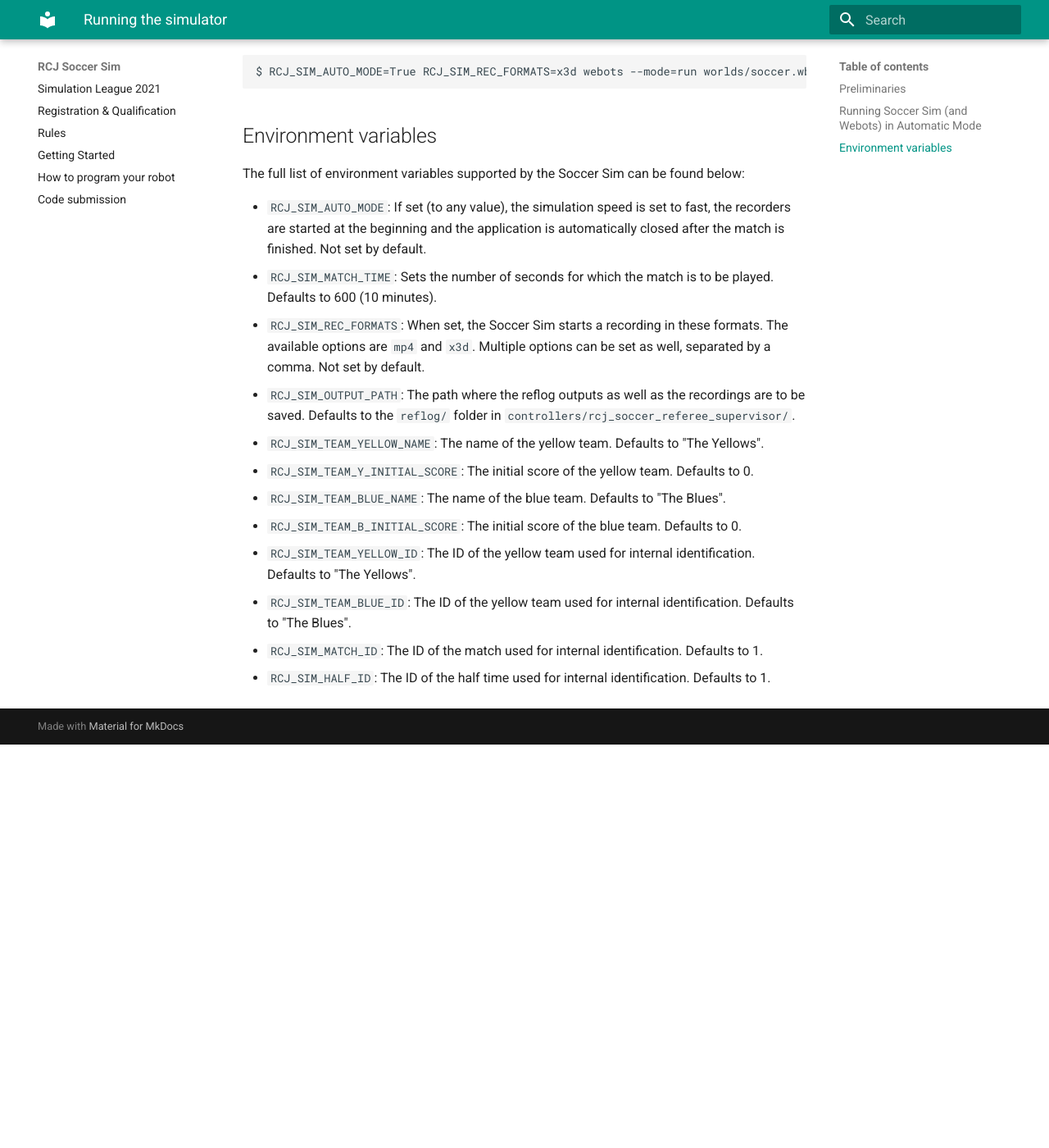
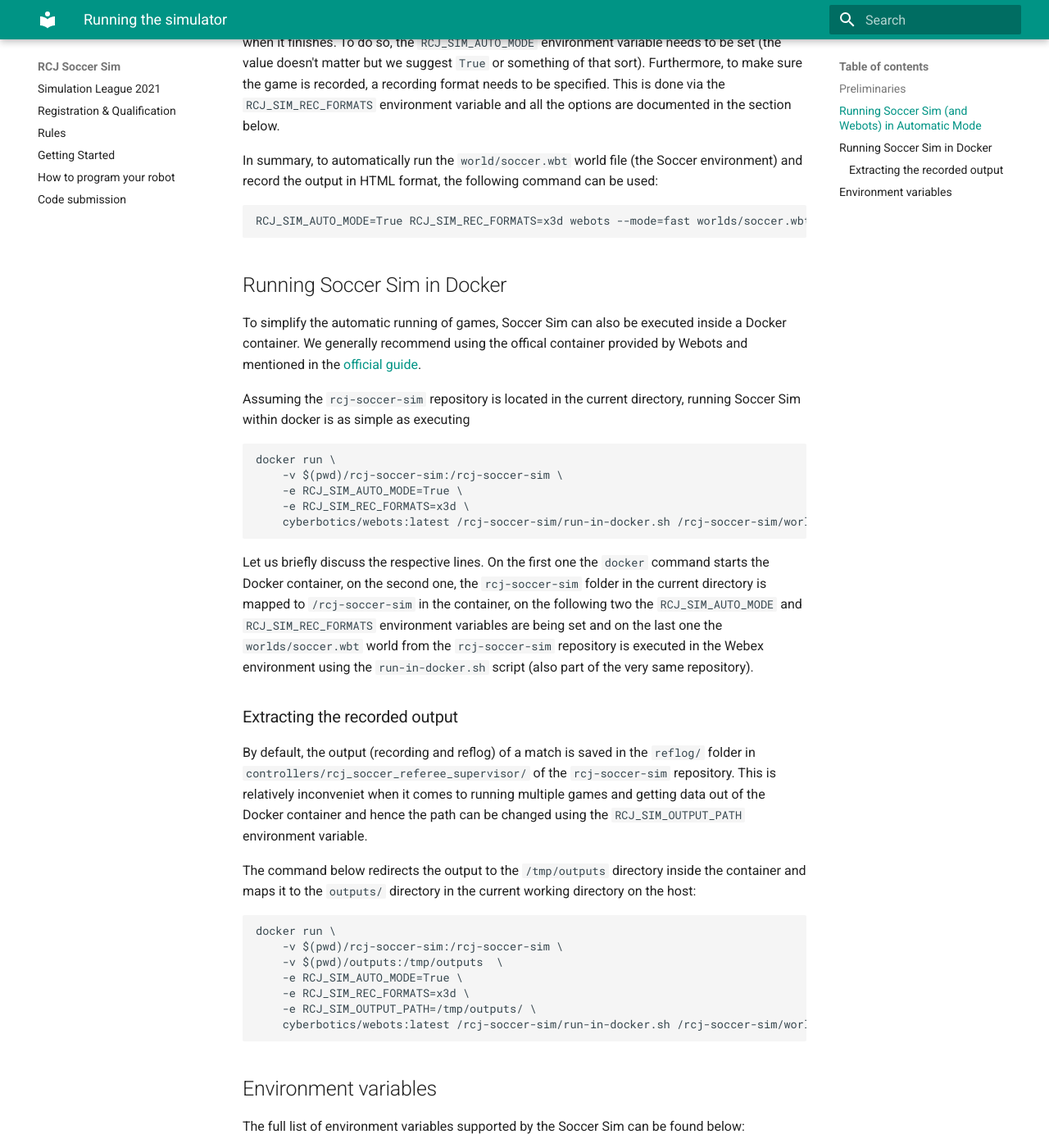
Before and after one commit to robocup-junior/rcj-soccersim, an MkDocs documentation site: the page built from docs/docs/how_to_run_sim.md, in a window 1280 px wide and 1400 px high, scrolled down 1102 px. Shown: the whole window at 82% size. Built offline with MkDocs 1.6.1 and Material for MkDocs 9.7.7, drawn with Linux system fonts in a browser that asks for light colours; before the commit the page ends 2010 px from its top, so only the background shows below that; some of the changed text lies outside the part shown.

Commit message:
docs: Run Soccer Sim in Docker (#96)
* Add a bit of info on how to run Soccer Sim in a Docker container.

* Add `run-in-docker.sh` script that simplifies running webots in
  headless Docker containers.

Signed-off-by: mr.Shu <mr@shu.io>

```diff
--- a/docs/docs/how_to_run_sim.md
+++ b/docs/docs/how_to_run_sim.md
@@ -9,17 +9,20 @@
 an output in form of either an MPEG-4 video or a HTML site.
 
 **Input**
+
 - Source code for the yellow team
 - Source code for the blue team
 - RoboCupJunior Soccer Sim
 
 **Output**
+
 - MPEG-4 video and/or HTML site
 - JSON file containing all the important events happened during the game
 
 ## Preliminaries
 
 This guide makes a couple of assumptions:
+
 1. You use an UNIX-like environment (i.e. something like Linux or macOS)
 2. You have Webots installed and cloned the `rcj-soccer-sim` repository locally
    (check the [Getting Started](./getting_started.md) guide on how to do so)
@@ -30,7 +33,7 @@
 state, it can also be started from a Terminal, or a command line prompt. The
 most basic command would look as follows:
 
-    $ webots --mode=fast worlds/soccer.wbt
+    webots --mode=fast worlds/soccer.wbt
 
 This opens up Webots and automatically starts the game in the GUI. You can then
 either pause the game, restart it or even manually setup the video/HTML export.
@@ -47,36 +50,83 @@
 environment) and record the output in HTML format, the following command can be
 used:
 
-    $ RCJ_SIM_AUTO_MODE=True RCJ_SIM_REC_FORMATS=x3d webots --mode=run worlds/soccer.wbt
+    RCJ_SIM_AUTO_MODE=True RCJ_SIM_REC_FORMATS=x3d webots --mode=fast worlds/soccer.wbt
 
+## Running Soccer Sim in Docker
+
+To simplify the automatic running of games, Soccer Sim can also be executed
+inside a Docker container. We generally recommend using the offical container
+provided by Webots and mentioned in the [official
+guide](https://cyberbotics.com/doc/guide/installation-procedure#installing-the-docker-image).
+
+
+Assuming the `rcj-soccer-sim` repository is located in the current directory,
+running Soccer Sim within docker is as simple as executing
+
+    docker run \
+        -v $(pwd)/rcj-soccer-sim:/rcj-soccer-sim \
+        -e RCJ_SIM_AUTO_MODE=True \
+        -e RCJ_SIM_REC_FORMATS=x3d \
+        cyberbotics/webots:latest /rcj-soccer-sim/run-in-docker.sh /rcj-soccer-sim/worlds/soccer.wbt
+
+Let us briefly discuss the respective lines. On the first one the `docker`
+command starts the Docker container, on the second one, the `rcj-soccer-sim`
+folder in the current directory is mapped to `/rcj-soccer-sim` in the
+container, on the following two the `RCJ_SIM_AUTO_MODE` and
+`RCJ_SIM_REC_FORMATS` environment variables are being set and on the last one
+the `worlds/soccer.wbt` world from the `rcj-soccer-sim` repository is executed
+in the Webex environment using the `run-in-docker.sh` script (also part of the
+very same repository).
+
+### Extracting the recorded output
+
+By default, the output (recording and reflog) of a match is saved in the
+`reflog/` folder in `controllers/rcj_soccer_referee_supervisor/` of the
+`rcj-soccer-sim` repository. This is relatively inconveniet when it comes to
+running multiple games and getting data out of the Docker container and hence
+the path can be changed using the `RCJ_SIM_OUTPUT_PATH` environment variable.
+
+The command below redirects the output to the `/tmp/outputs` directory inside
+the container and maps it to the `outputs/` directory in the current working
+directory on the host:
+
+    docker run \
+        -v $(pwd)/rcj-soccer-sim:/rcj-soccer-sim \
+        -v $(pwd)/outputs:/tmp/outputs  \
+        -e RCJ_SIM_AUTO_MODE=True \
+        -e RCJ_SIM_REC_FORMATS=x3d \
+        -e RCJ_SIM_OUTPUT_PATH=/tmp/outputs/ \
+        cyberbotics/webots:latest /rcj-soccer-sim/run-in-docker.sh /rcj-soccer-sim/worlds/soccer.wbt
 
 ## Environment variables
 
 The full list of environment variables supported by the Soccer Sim can be found
 below:
 
-- `RCJ_SIM_AUTO_MODE`: If set (to any value), the simulation speed is set to
+- **`RCJ_SIM_AUTO_MODE`**: If set (to any value), the simulation speed is set to
     fast, the recorders are started at the beginning and the application is
     automatically closed after the match is finished. Not set by default.
-- `RCJ_SIM_MATCH_TIME`: Sets the number of seconds for which the match is to be
+- **`RCJ_SIM_MATCH_TIME`**: Sets the number of seconds for which the match is to be
     played. Defaults to 600 (10 minutes).
-- `RCJ_SIM_REC_FORMATS`: When set, the Soccer Sim starts a recording in these
+- **`RCJ_SIM_REC_FORMATS`**: When set, the Soccer Sim starts a recording in these
     formats. The available options are `mp4` and `x3d`. Multiple options can be
     set as well, separated by a comma. Not set by default.
-- `RCJ_SIM_OUTPUT_PATH`: The path where the reflog outputs as well as the
+- **`RCJ_SIM_OUTPUT_PATH`**: The path where the reflog outputs as well as the
     recordings are to be saved. Defaults to the `reflog/` folder in
     `controllers/rcj_soccer_referee_supervisor/`.
 
-- `RCJ_SIM_TEAM_YELLOW_NAME`: The name of the yellow team. Defaults to "The Yellows".
-- `RCJ_SIM_TEAM_Y_INITIAL_SCORE`: The initial score of the yellow team. Defaults to 0.
-- `RCJ_SIM_TEAM_BLUE_NAME`: The name of the blue team. Defaults to "The Blues".
-- `RCJ_SIM_TEAM_B_INITIAL_SCORE`: The initial score of the blue team. Defaults to 0.
+Internal team-related variables:
 
-- `RCJ_SIM_TEAM_YELLOW_ID`: The ID of the yellow team used for internal identification.
+- **`RCJ_SIM_TEAM_YELLOW_NAME`**: The name of the yellow team. Defaults to "The Yellows".
+- **`RCJ_SIM_TEAM_Y_INITIAL_SCORE`**: The initial score of the yellow team. Defaults to 0.
+- **`RCJ_SIM_TEAM_BLUE_NAME`**: The name of the blue team. Defaults to "The Blues".
+- **`RCJ_SIM_TEAM_B_INITIAL_SCORE`**: The initial score of the blue team. Defaults to 0.
+
+- **`RCJ_SIM_TEAM_YELLOW_ID`**: The ID of the yellow team used for internal identification.
     Defaults to "The Yellows".
-- `RCJ_SIM_TEAM_BLUE_ID`: The ID of the yellow team used for internal identification.
+- **`RCJ_SIM_TEAM_BLUE_ID`**: The ID of the yellow team used for internal identification.
     Defaults to "The Blues".
-- `RCJ_SIM_MATCH_ID`: The ID of the match used for internal identification.
+- **`RCJ_SIM_MATCH_ID`**: The ID of the match used for internal identification.
     Defaults to 1.
-- `RCJ_SIM_HALF_ID`: The ID of the half time used for internal identification.
+- **`RCJ_SIM_HALF_ID`**: The ID of the half time used for internal identification.
     Defaults to 1.
```
Also changed, not shown: 1 other file.
